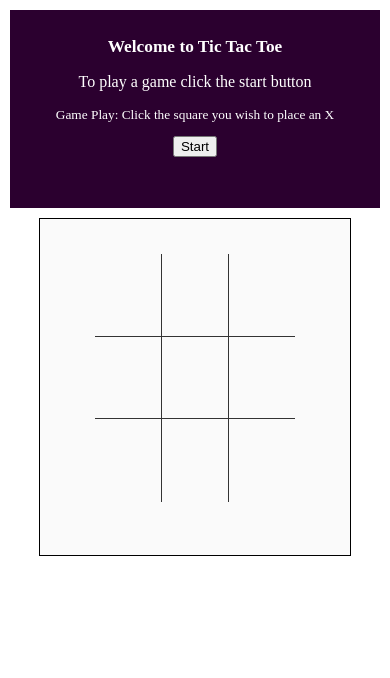
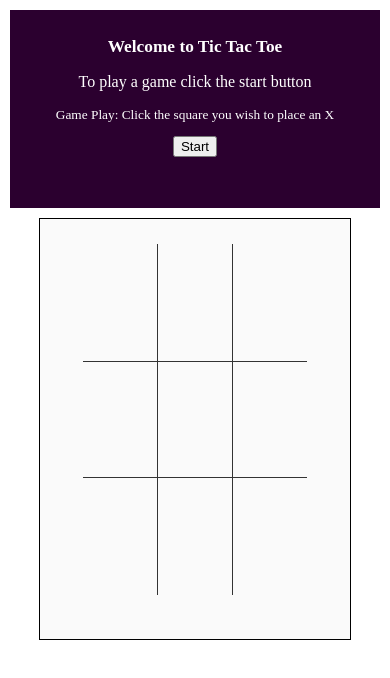
Before and after one commit to mshaynerush/tictactoe, a plain HTML site: page index.html in a window 390 px wide. Drawn offline with Linux system fonts and the light colour scheme.

Commit message:
Add files via upload

```diff
--- a/style.css
+++ b/style.css
@@ -158,12 +158,12 @@ hr
 
     .flexBoard
     {
-        height: 40%;
+        height: 50%;
         width: 80%;
         margin: 0 auto;
         position: absolute;
         left: 10%;
-        padding: 30px;
+        padding: 15px;
 
     }
 
```
